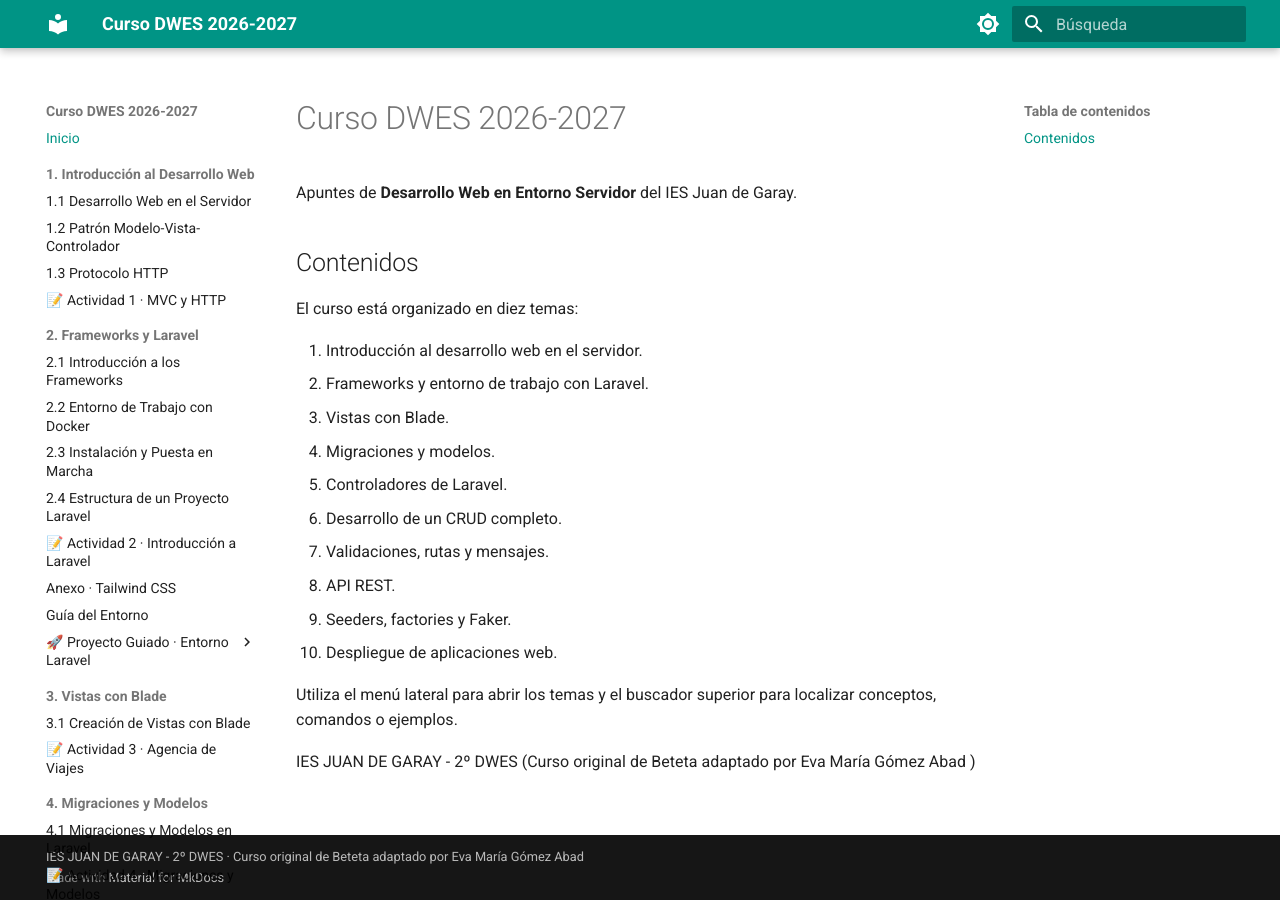
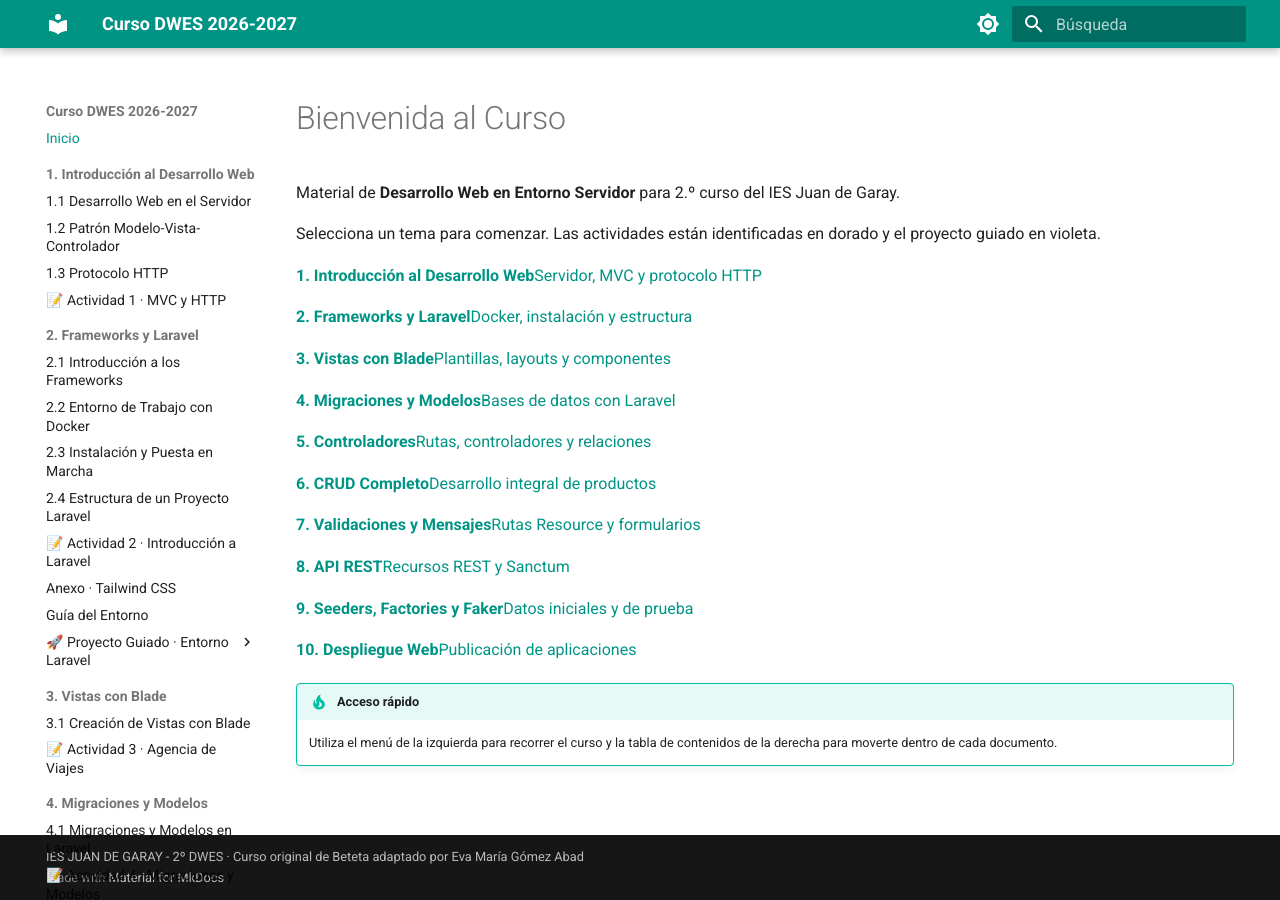
Before and after one commit to evaprofe/CURSO_DWES_2627, an MkDocs documentation site: the page built from docs/index.md, in a window 1280 px wide. Built offline with MkDocs 1.6.1 and Material for MkDocs 9.7.7, drawn with Linux system fonts in a browser that asks for light colours.

Commit message:
Simplificar la portada

```diff
--- a/docs/index.md
+++ b/docs/index.md
@@ -1,22 +1,37 @@
-# Curso DWES 2026-2027
+---
+hide:
+  - toc
+---
 
-Apuntes de **Desarrollo Web en Entorno Servidor** del IES Juan de Garay.
+# Bienvenida al Curso
 
-## Contenidos
+Material de **Desarrollo Web en Entorno Servidor** para 2.º curso del IES Juan de Garay.
 
-El curso está organizado en diez temas:
+Selecciona un tema para comenzar. Las actividades están identificadas en dorado y el proyecto guiado en violeta.
 
-1. Introducción al desarrollo web en el servidor.
-2. Frameworks y entorno de trabajo con Laravel.
-3. Vistas con Blade.
-4. Migraciones y modelos.
-5. Controladores de Laravel.
-6. Desarrollo de un CRUD completo.
-7. Validaciones, rutas y mensajes.
-8. API REST.
-9. Seeders, factories y Faker.
-10. Despliegue de aplicaciones web.
+<div class="course-grid" markdown>
 
-Utiliza el menú lateral para abrir los temas y el buscador superior para localizar conceptos, comandos o ejemplos.
+[**1. Introducción al Desarrollo Web**<span>Servidor, MVC y protocolo HTTP</span>](tema-01-introduccion-desarrollo-web/introduccion-laravel.md)
 
-IES JUAN DE GARAY - 2º DWES (Curso original de Beteta adaptado por Eva María Gómez Abad )
+[**2. Frameworks y Laravel**<span>Docker, instalación y estructura</span>](tema-02-frameworks-laravel/2-1.md)
+
+[**3. Vistas con Blade**<span>Plantillas, layouts y componentes</span>](tema-03-vistas-blade/3-1-vistas-con-blade-introduccion-a-laravel.md)
+
+[**4. Migraciones y Modelos**<span>Bases de datos con Laravel</span>](tema-04-migraciones-modelos/4-1-migraciones-y-modelos-con-laravel-introduccion-a-laravel.md)
+
+[**5. Controladores**<span>Rutas, controladores y relaciones</span>](tema-05-controladores/5-1-controladores-de-laravel-introduccion-a-laravel.md)
+
+[**6. CRUD Completo**<span>Desarrollo integral de productos</span>](tema-06-crud-completo/6-1-desarrollo-de-un-crud-completo-en-laravel-parte-1-introduccion-a-laravel.md)
+
+[**7. Validaciones y Mensajes**<span>Rutas Resource y formularios</span>](tema-07-validaciones-rutas-mensajes/7-1-validaciones-rutas-resource-y-mensajes-del-sistema-introduccion-a-laravel.md)
+
+[**8. API REST**<span>Recursos REST y Sanctum</span>](tema-08-api-rest/8-1-apis-restful-introduccion-a-laravel.md)
+
+[**9. Seeders, Factories y Faker**<span>Datos iniciales y de prueba</span>](tema-09-seeders-factories-faker/9-1-creacion-de-datos-iniciales-y-de-prueba-seeders-factories-y-faker-introduccion-a-laravel.md)
+
+[**10. Despliegue Web**<span>Publicación de aplicaciones</span>](tema-10-despliegue/10-1-introduccion-al-despliegue-de-aplicaciones-web-introduccion-a-laravel.md)
+
+</div>
+
+!!! tip "Acceso rápido"
+    Utiliza el menú de la izquierda para recorrer el curso y la tabla de contenidos de la derecha para moverte dentro de cada documento.
```
